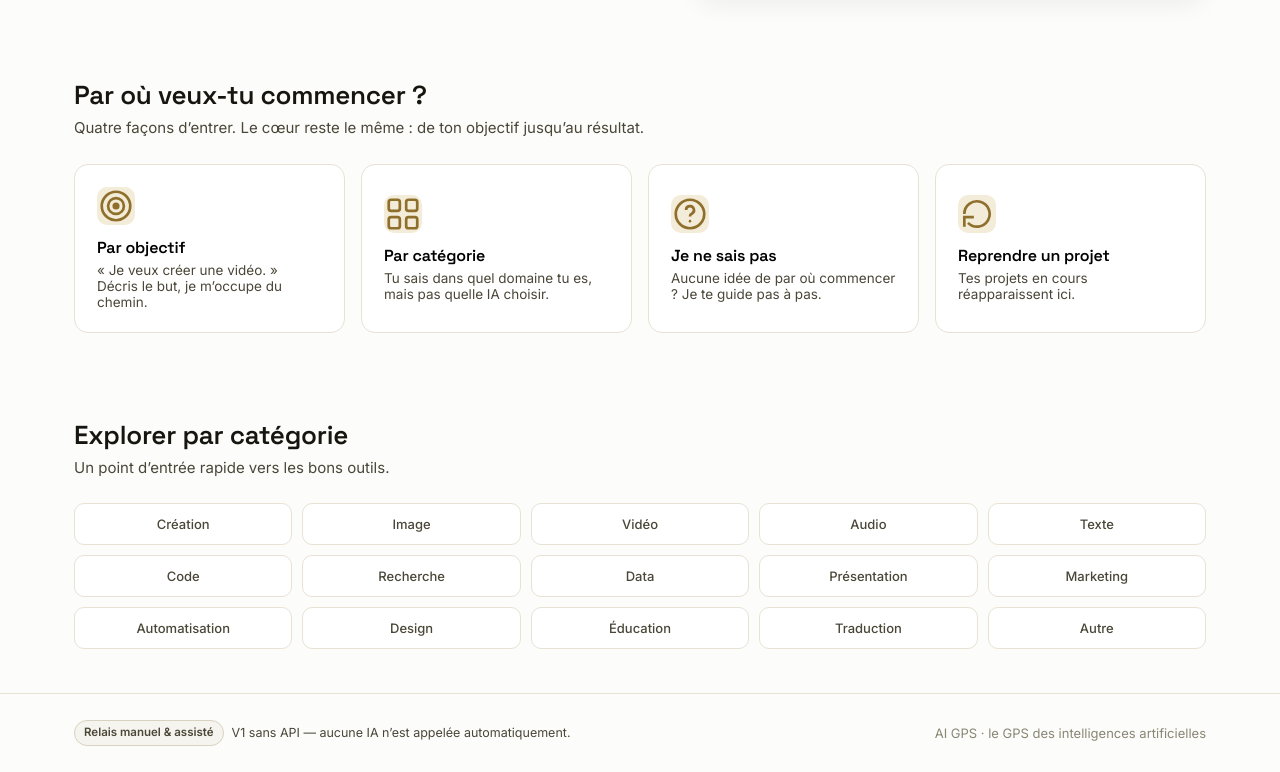
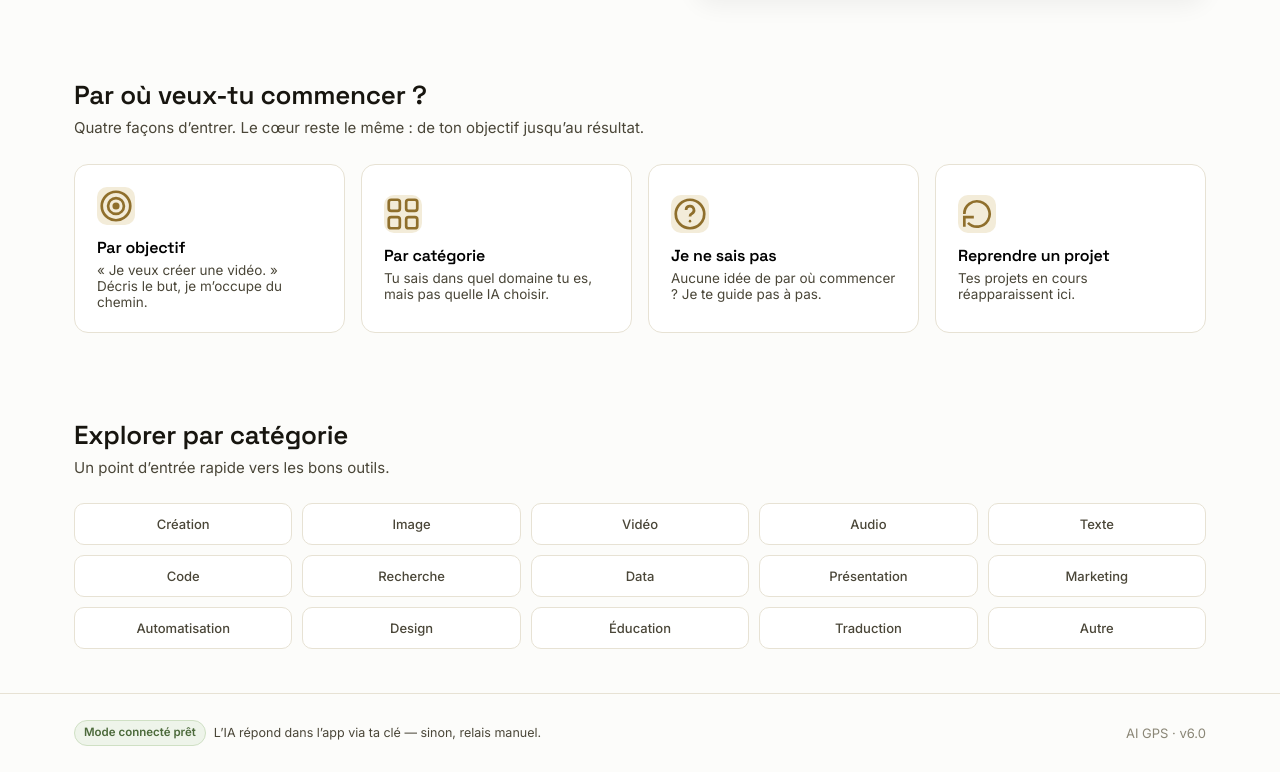
Before and after one commit to mayfit-app/Mayaasistantia, a plain HTML site: page index.html in a window 1280 px wide. Shown: the part 543-1315 px from the top of the page. Drawn offline with Linux system fonts and the light colour scheme.

Commit message:
Add files via upload

```diff
--- a/index.html
+++ b/index.html
@@ -971,6 +971,8 @@ function applyI18n(){
   });
 }
 
+/* ============================ 4. UI ============================ */
+const app = document.getElementById('app');
 let VIEW = {name:'home', params:{}};
 // État transitoire du questionnaire
 let QUIZ = null;
@@ -1051,8 +1053,8 @@ function topbar(){
 }
 function footer(){
   return `<footer class="footer"><div class="container footer-in">
-    <div class="honesty">${badge('manual','Relais manuel & assisté')} <span>V1 sans API — aucune IA n\u2019est appelée automatiquement.</span></div>
-    <div>AI GPS · le GPS des intelligences artificielles</div>
+    <div class="honesty">${badge('connected','Mode connecté prêt')} <span>L\u2019IA répond dans l\u2019app via ta clé — sinon, relais manuel.</span></div>
+    <div>AI GPS · v6.0</div>
   </div></footer>`;
 }
 function badge(cls,label){ return `<span class="badge ${cls}">${label}</span>`; }
@@ -1218,6 +1220,7 @@ function freeTextGo(){
 }
 /* Construit le projet (parcours OU besoin simple) depuis une feuille de l'arbre */
 function buildFromLeaf(key, label, nameOverride){
+  if(!QUIZ) QUIZ={};
   const owned=STORE.data.prefs.owned||[];
   const wf=buildWorkflow(key, {priority:'balance', owned});
   const name = nameOverride ? capitalize(nameOverride.slice(0,60))
```
